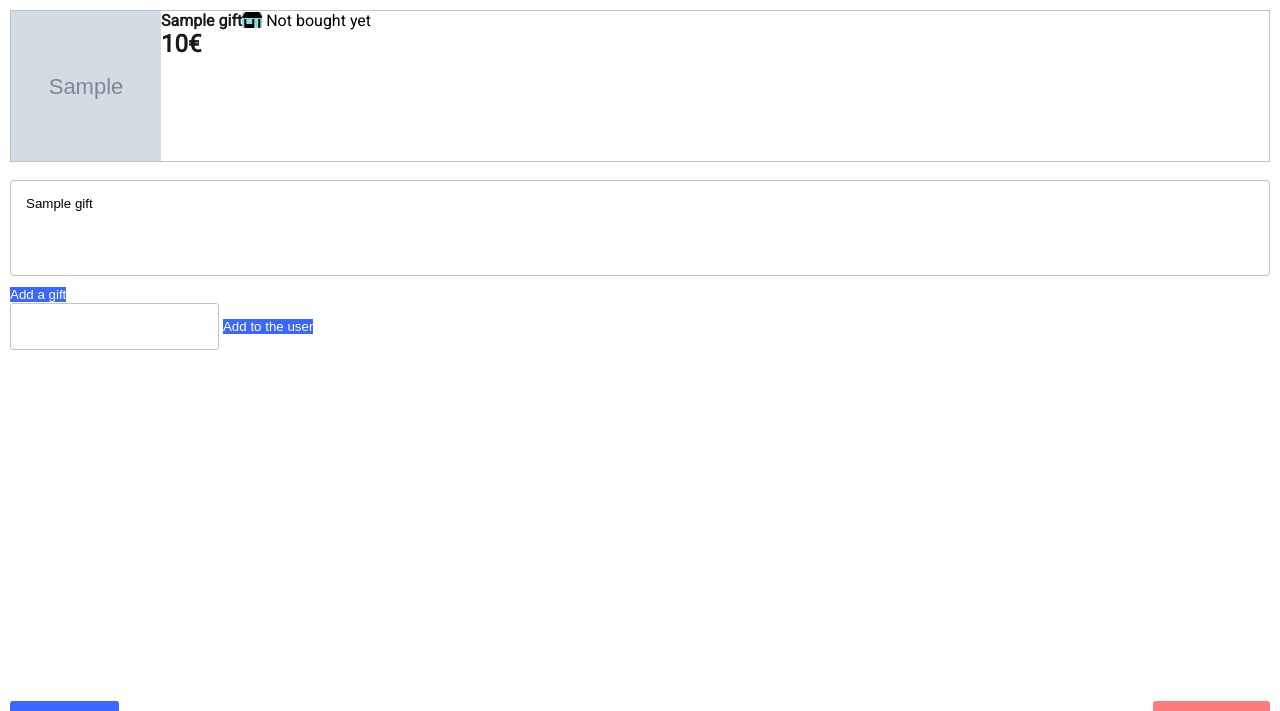
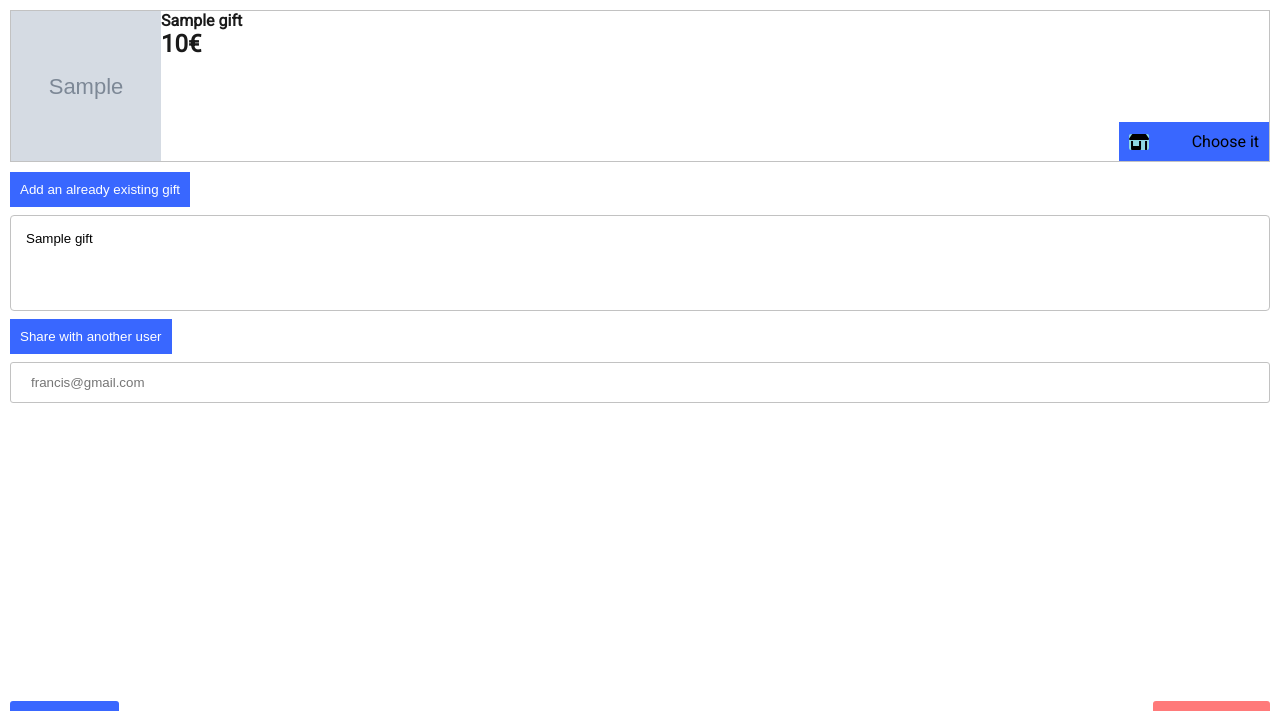
Before and after one commit to benpin31/gift-list, a Node server app: page /lists/600000000000000000000001 in a window 1280 px wide. Shown: the part 50-761 px from the top of the page. Run offline with Node 20, Linux system fonts and the light colour scheme; a user stored in the database is signed in; tables that the repository leaves empty hold one stand-in row (values such as "Sample post"); grey boxes marked "Sample" are stand-in pictures; some libraries are stand-ins or nearby versions.

Commit message:
improve the css

```diff
--- a/public/stylesheets/style.css
+++ b/public/stylesheets/style.css
@@ -42,7 +42,9 @@
   background-color:#3967ff;
   border: none;
   color: white;
+  padding: 10px;
 }
+
 .container {
   margin:10px;
   padding-top:50px;
@@ -51,6 +53,7 @@
 #page_title {
   align-self: center;
 }
+
 
 /* .btn {
   height: 120px;
@@ -71,8 +74,7 @@
   height: 50px;
   background: #3967ff;
   display: flex;
-
-
+  z-index: 1;
 }
 
 .header__button {
@@ -82,6 +84,7 @@
   border: none;
   color: #ffffff;
   cursor: pointer;
+  padding: 0;
 }
 
 .nav__links {
@@ -143,6 +146,26 @@
   opacity: 1;
 }
 
+.list {
+  padding-bottom:60px;
+}
+
+.manage-list {
+  display: flex;
+  width: 100%;
+  flex-direction: column;
+}
+
+.event-list-container {
+  margin-bottom: 20px;
+}
+
+.event-list-container > h2 {
+  background-color: #3967ff;
+  margin-bottom: 10px;
+  padding: 10px;
+}
+
 .list-container{
   border: 1px solid rgb(194, 194, 194) ;
   display: flex ;
@@ -164,7 +187,7 @@
 
 .gift_list{
   border: 1px solid rgb(194, 194, 194) ;
-
+  position: relative ;
   color: rgb(26, 26, 26);
   list-style: none;
   display: flex;
@@ -291,6 +314,28 @@
   height: 10px;
   /* position: relative;
   left: -10px; */
-  background-color: red;
   display: inline-block;
 }
+
+.state {
+  position: absolute;
+  right: 0;
+  bottom: 0;
+  width: 150px;
+  padding: 10px;
+  display: flex;
+  align-items: center;
+  justify-content: space-between;
+}
+
+.state div {
+  text-align: right;
+}
+
+.free {
+  background-color: #3967ff;
+}
+
+.unavailable {
+  background-color:grey;
+}
--- a/views/createEvent.hbs
+++ b/views/createEvent.hbs
@@ -1,10 +1,11 @@
-<form action="/events/create" method="post">
+<form action="/events/create" method="post" class="create_list_form">
     <label for="event-create-name" name="name">Name</label>
     <input type="text" name="name" id="event-create-name">
     <label for="event-create-description" name="description">Description</label>
     <input type="text" name="description" id="event-create-description">
     <label for="event-create-date" name="date">Date</label>
     <input type="date" name="date" id="event-create-date">
+    <label for="event-add-list" name="lists">Add list to the event</label>
     <select name="lists" id="event-add-list" multiple>
     {{#each lists}}
         <option value="{{this._id}}">{{this.name}}</option>
--- a/views/eventUpdate.hbs
+++ b/views/eventUpdate.hbs
@@ -1,4 +1,4 @@
-<form action="/events/update/{{event._id}}" method="post">
+<form action="/events/update/{{event._id}}" method="post" class="create_list_form">
     <label for="event-update-name" name="name" >Name</label>
     <input type="text" name="name" id="event-update-name" value="{{event.name}}">
     <label for="event-update-description" name="description" >Description</label>
--- a/views/layout.hbs
+++ b/views/layout.hbs
@@ -2,6 +2,7 @@
 <html>
   <head>
     <title>{{title}}</title>
+    <meta name="viewport" content="width=device-width,initial-scale=1">
     <link rel="stylesheet" href="/stylesheets/lists-css.css">
     <link rel='stylesheet' href='/stylesheets/style.css' />
     <script>
--- a/views/list.hbs
+++ b/views/list.hbs
@@ -1,20 +1,21 @@
 <div class="list">
     {{> list list}}
-    <form action="/lists/addGift/{{list._id}}" method="post">
-        <label for="list-add-gifts"></label>
+
+    <div class="manage-list">
+        <form action="/lists/addGift/{{list._id}}" method="post" class="create_list_form">
+            <button>Add an already existing gift</button>
             <select name="gifts" id="list-add-gifts" multiple>
             {{#each gifts}}
                 <option value="{{this._id}}">{{this.name}}</option>
             {{/each}}
             </select>
-        <button>Add a gift</button>
         </form>
-    <form action="/lists/addToUser/{{list._id}}" method="post">
-        <label for="list-add-to-user"></label>
-        <input type="email" name="email" id="list-add-to-user">
-        <button>Add to the user</button>
+        <form action="/lists/addToUser/{{list._id}}" method="post" class="create_list_form">
+            <button>Share with another user</button>
+            <input type="email" name="email" id="list-add-to-user" placeholder="francis@gmail.com">
+        </div>
+    <div>
     </form>
-    <div class="flex">
         <a class="create_gift" href="/gifts/create/{{list._id}}">Create A gift</a>
         <a class="delete_list" href="/lists/delete/{{list._id}}">Delete the list</a>
     </div>
--- a/views/lists.hbs
+++ b/views/lists.hbs
@@ -6,7 +6,6 @@
             <a href="/lists/update/{{this._id}}"><i class="fas fa-edit" style="color:blue"></i></a>
             <a href="/lists/delete/{{this._id}}"><i class="fas fa-trash-alt red"></i></a>
         </div>
-        {{!-- <i class="fas fa-trash-alt red"><a href="/lists/delete/{{this._id}}" class="crud-a"></a></i> --}}
 
     </div>
     {{/each}}
--- a/views/partials/list.hbs
+++ b/views/partials/list.hbs
@@ -5,11 +5,11 @@
         <h4 class="gift_name">{{this.name}}</h4>
         <h2 class="gift_price">{{this.price}}€</h2>
     </div>
-        <div class="state">
+        <div class="state {{#if this.isAvailable}}free{{else}}unavailable{{/if}}">
         {{#if this.isAvailable}}
-            <i class="fas fa-store-alt not-bought"></i> <a href="/events/{{../eventId}}/book/{{this._id}}">Not bought yet</a>
+            <i class="fas fa-store-alt not-bought"></i> <a href="/events/{{../eventId}}/book/{{this._id}}">Choose it</a>
         {{else}}
-            <i class="fas fa-store-alt bought"></i>{{#each this.gifters}}{{this.name}} {{/each}} bought it
+            <i class="fas fa-store-alt bought"></i> <div>Bought by {{#each this.gifters}}{{#if this.name}}{{this.name}}{{else}}someone{{/if}} </div> {{/each}}
         {{/if}}
         </div>
 </div>
```
Also changed, not shown: views/event.hbs (+11 -9 lines). Lines whose indentation alone changed are shown as unchanged.
